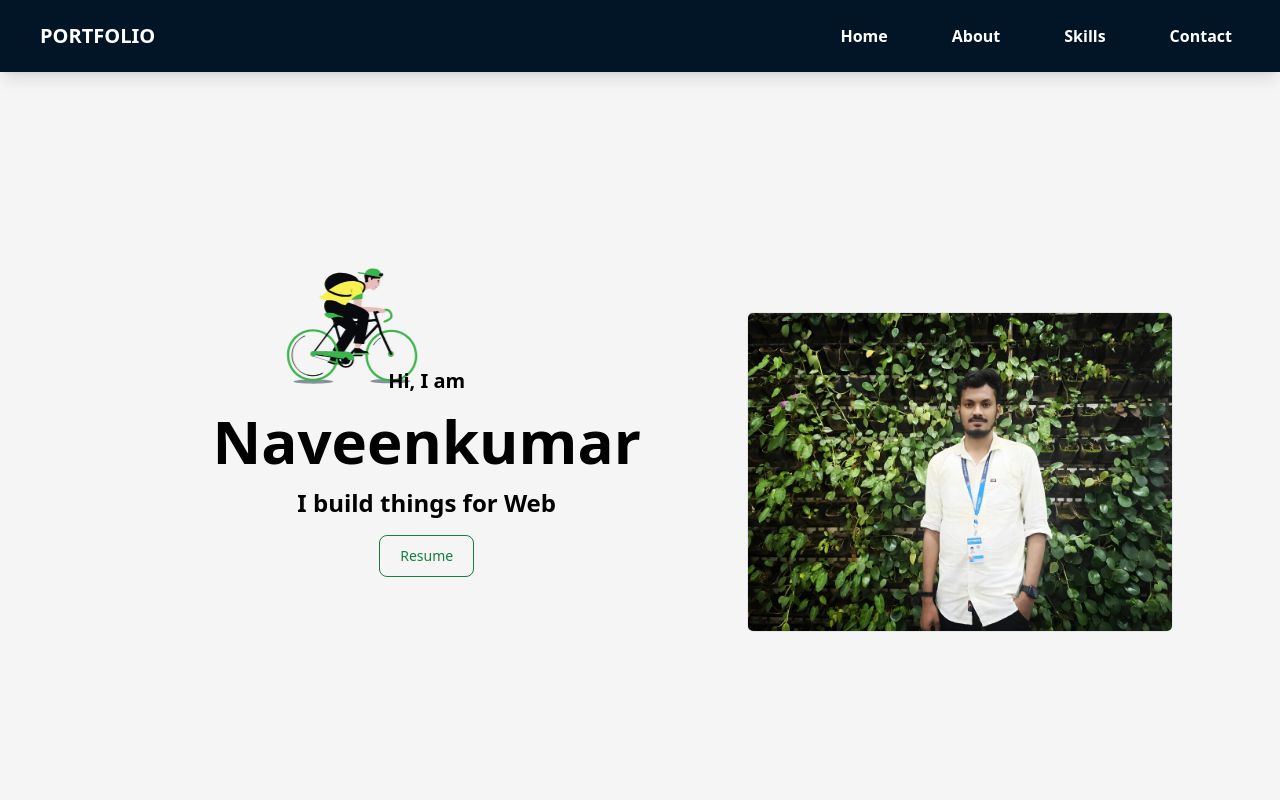
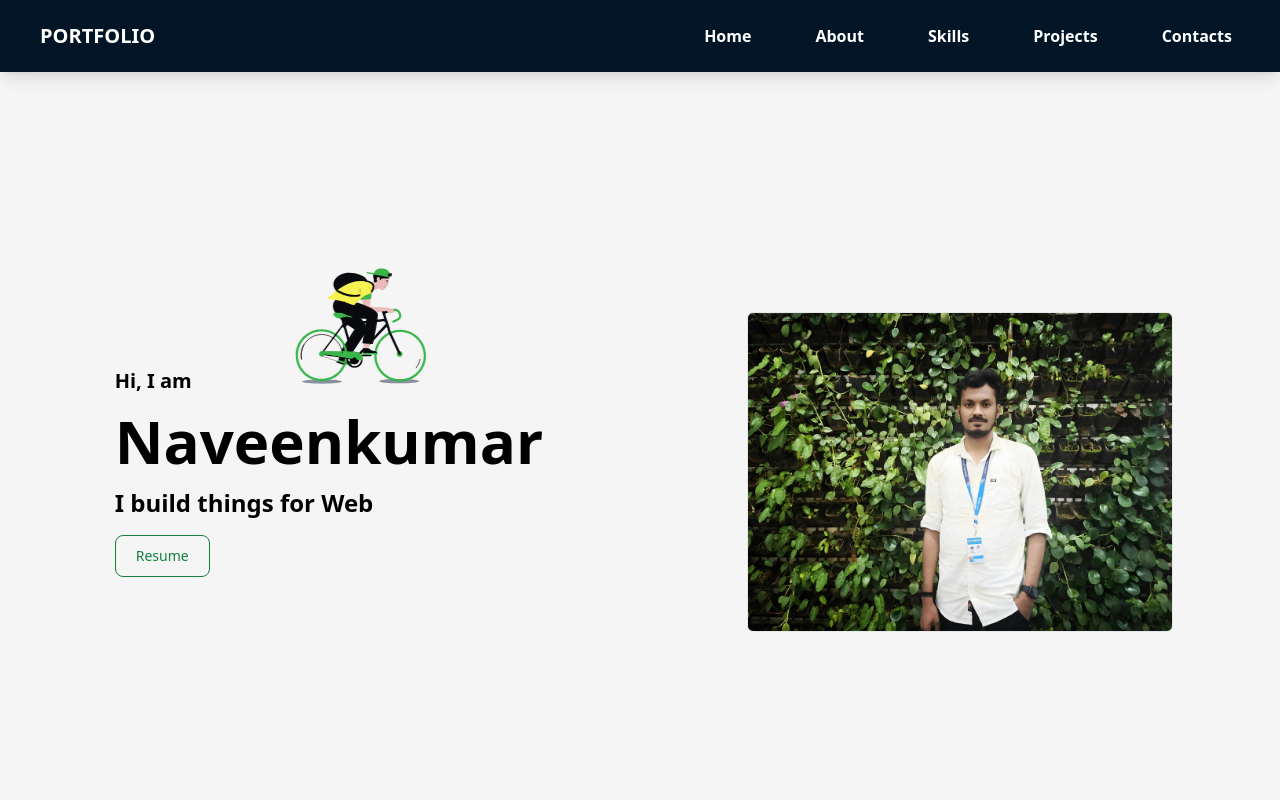
Before and after one commit to naveensivakumar14/myPortfolio-react, a React (Vite) app: page / in a window 1280 px wide. Shown: the top 800 px of the page. Built offline with nearby package versions, Linux system fonts and the light colour scheme.

Commit message:
Navbar scroll updated

```diff
--- a/package.json
+++ b/package.json
@@ -19,6 +19,8 @@
     "lottie-react": "^2.4.0",
     "react": "^18.3.1",
     "react-dom": "^18.3.1",
+    "react-router-dom": "^6.26.2",
+    "react-scroll": "^1.9.0",
     "react-slick": "^0.30.2",
     "slick-carousel": "^1.8.1"
   },
--- a/src/App.jsx
+++ b/src/App.jsx
@@ -5,6 +5,7 @@ import About from './components/About'
 import Skills from './components/Skills'
 import Details from './components/Details'
 import MultipleItems from './components/Works'
+import ContactMe from './components/Contact'
 import Footer from './components/Footer'
 
 import './App.css'
@@ -16,12 +17,15 @@ function App() {
   //apperance App
   return (
     <>
+
       <Navbar/>
-      <Hero/>
-      <About/>
-      <Skills/>
-      <MultipleItems/>
+      <div id="Home"><Hero/></div>
+      <div id="About"><About/></div>
+      <div id="Skills"><Skills/></div>
+      <div id="Projects"><MultipleItems/></div>
       <Details/>
+      <div id="Contact"><ContactMe/></div>
+
       <Footer/>
     </>
   )
--- a/src/components/About.jsx
+++ b/src/components/About.jsx
@@ -7,6 +7,8 @@ import nde from '../assets/images/node-black.png'
 import AOS from 'aos'
 import 'aos/dist/aos.css'
 import { useEffect } from 'react'
+
+
 
 
 
@@ -26,12 +28,15 @@ function About(){
                 <h1 className="text-xl text-center pb-4 font-bold md:text-2xl">MERN STACK DEVELOPER</h1>
                 <p className=" leading-6 pb-4 text-justify font-semibold md:my-6 md:text-xl">I am a passionate and creative MERN Stack developer, dedicated to building efficient, full-stack web applications.
                 My focus is on writing clean, modular code while bringing innovative ideas to life in the digital world.</p>
+
                 <div className='flex justify-center gap-5 py-4 md:gap-8'>
                     <img className='w-[10%] transform hover:-translate-y-1' src={mongo} alt="" />
                     <img className='w-[10%] transform hover:-translate-y-1'  src={exp} alt="" />
                     <img className='w-[10%] transform hover:-translate-y-1'  src={rct} alt="" />
                     <img className='w-[10%] transform hover:-translate-y-1'  src={nde} alt="" />
                 </div>
+
+
                 <div className='flex justify-center py-4'>
                     {/* <button type="button" class="text-blue-700 hover:text-white border border-blue-700 hover:bg-blue-600 focus:ring-4 focus:outline-none focus:ring-blue-300 font-medium rounded-lg text-sm px-5 py-2.5 text-center me-2 mb-2 dark:border-blue-500 dark:text-blue-500 dark:hover:text-white dark:hover:bg-blue-500 dark:focus:ring-blue-800 ml-2 mt-4">LinkedIn</button> */}
                     <button type="button" class="text-gray-900 hover:text-white border border-gray-800 hover:bg-gray-900 focus:ring-4 focus:outline-none focus:ring-gray-300 font-medium rounded-lg text-sm px-5 py-2.5 text-center me-2 mb-2 dark:border-gray-600 dark:text-gray-400 dark:hover:text-white dark:hover:bg-gray-600 dark:focus:ring-gray-800 ml-2 mt-4"><a href="https://www.linkedin.com/in/naveenksivakumar/" target='_blank'>LinkedIn </a></button>
--- /dev/null
+++ b/src/components/Contact.jsx
@@ -0,0 +1,48 @@
+function ContactMe() {
+    return (
+      <div className="h-[70vh] md:h-screen bg-[#dcffd2]">
+        <div className="pt-10 md:pt-20">
+          <div className="p-4 md:p-8">
+            <h1 className=" text-center pb-8 font-light text-2xl md:text-3xl lg:text-5xl">Contact Me</h1>
+            <form className="flex flex-col py-5 px-8 md:px-0 md:py-0 items-center">
+              <div className="md:w-3/4 lg:w-2/3 xl:w-1/2">
+                <div className="flex flex-col md:flex-row">
+                  <input
+                    id="name"
+                    type="text"
+                    className="my-2 py-2 px-4 rounded-md bg-gray-900 text-gray-300 w-full md:w-1/2 md:mr-2 outline-none focus:ring-2 focus:ring-blue-600"
+                    placeholder="Name"
+                  />
+                  <input
+                    id="email"
+                    type="email"
+                    className="my-2 py-2 px-4 rounded-md bg-gray-900 text-gray-300 w-full md:w-1/2 md:ml-2 outline-none focus:ring-2 focus:ring-blue-600"
+                    placeholder="Email"
+                  />
+                </div>
+                <input
+                  id="subject"
+                  type="text"
+                  placeholder="Subject"
+                  className="my-2 py-2 px-4 rounded-md bg-gray-900 text-gray-300 w-full outline-none focus:ring-2 focus:ring-blue-600"
+                />
+                <textarea
+                  id="message"
+                  rows="5"
+                  placeholder="Say Something"
+                  className="my-2 py-2 px-4 rounded-md bg-gray-900 text-gray-300 w-full outline-none focus:ring-2 focus:ring-blue-600"
+                ></textarea>
+              </div>
+              <button
+                className="border-2 text-md mt-5 rounded-md py-2 px-4 bg-gray-900 hover:bg-blue-700 text-gray-100 transition duration-300 ease-in-out focus:outline-none focus:ring-2 focus:ring-blue-600"
+              >
+                Send Message
+              </button>
+            </form>
+          </div>
+        </div>
+      </div>
+    );
+  }
+
+  export default ContactMe;
--- a/src/components/Hero.jsx
+++ b/src/components/Hero.jsx
@@ -1,16 +1,15 @@
 import heroimg from "../assets/images/heroimg.jpg";  // Update the extension accordingly
-
-import "../index.css"
-
 import Resume from "../assets/images/Naveen S.pdf"
 
+//Lottie Animation Library
 import Lottie from "lottie-react";
 import Cycle from "../Cycle.json";
 
+//Animation on Scroll
 import AOS from 'aos'
 import 'aos/dist/aos.css'
 import { useEffect } from 'react'
-
+import "../index.css"
 
 function Hero(){
 
@@ -19,26 +18,27 @@ function Hero(){
     AOS.init({duration:3000});
 },[])
 
-
     return(
 
         <div className=" bg-[#F5F5F5] h-[80vh]  flex flex-col justify-evenly items-center md:h-screen md:flex-row md:justify-center">
 
+            {/* Lottie-react animation element */}
             <div className="w-24 animate-slide  absolute top-[40%] left-[0] md:w-40 md:top-[30%] md:left-[15%]">
-                <Lottie loop={true} animationData={Cycle}/>
+                <Lottie loop={true} animationData={Cycle}  />
             </div>
 
-            <div className="w-[80%] text-center md:w-1/2 mt-0" data-aos="fade-up">
+            {/* Hero Section content */}
+            <div className="w-[80%] text-center md:w-1/2 md:text-left" data-aos="fade-up">
                 <p className="text-xl p-2 font-bold">Hi, I am</p>
                 <h1 className="text-3xl p-2 font-bold md:text-6xl">Naveenkumar</h1>
                 <h3 className=" p-2 font-bold md:text-2xl ">I build things for Web</h3>
                 <button type="button" class="text-green-700 hover:text-white border border-green-700 hover:bg-green-800 focus:ring-4 focus:outline-none focus:ring-green-300 font-medium rounded-lg text-sm px-5 py-2.5 text-center ml-2 me-2 my-2 dark:border-green-500 dark:text-green-500 dark:hover:text-white dark:hover:bg-green-600 dark:focus:ring-green-800"><a href={Resume} download='Naveenkumar'>Resume</a></button>
             </div>
 
+            {/* Hero Image */}
             <div className="w-[70%] h-auto my-5 rounded-sm md:w-1/3" data-aos="fade-up">
                 <img className="w-fit border rounded-md" src={heroimg} alt="profile" />
             </div>
-
 
         </div>
 
--- a/src/components/Navbar.jsx
+++ b/src/components/Navbar.jsx
@@ -1,4 +1,5 @@
 import { useState } from "react";
+import { Link } from "react-scroll";
 
 function Navbar(){
 
@@ -19,13 +20,12 @@ function Navbar(){
 
             {/* Desktop navigation */}
             <ul className="justify-around gap-12 font-bold hidden md:flex">
-                <li className="p-2">Home</li>
-                <li className="p-2">About</li>
-                <li className=" p-2">Skills</li>
-                <li className="p-2">Contact</li>
+                <li className="p-2"><Link to="Home"  smooth={true} duration={500}>Home</Link></li>
+                <li className="p-2"><Link to="About"  smooth={true} duration={500}>About</Link></li>
+                <li className=" p-2"><Link to="Skills"  smooth={true} duration={500}>Skills</Link></li>
+                <li className=" p-2"><Link to="Projects"  smooth={true} duration={500}>Projects</Link></li>
+                <li className="p-2"><Link to="Contact"  smooth={true} duration={500}>Contacts</Link></li>
             </ul>
-
-
 
 
             {/* Toggle button */}
@@ -38,14 +38,15 @@ function Navbar(){
 
           {/* Mobile navigation */}
         <div
-          className={`fixed top-16 right-0 h-screen min-w-[40%] bg-[#021526] text-white flex flex-col items-center gap-4 font-semibold text-lg transition-transform duration-500 ease-in-out transform ${
+          className={`fixed top-16 right-0 h-screen min-w-[40%]  bg-[#021526] text-white flex flex-col items-center gap-4 font-semibold transition-transform duration-500 ease-in-out transform ${
             isOpen ? "translate-x-0" : "translate-x-full"
           } md:hidden`}
         >
-          <li className="list-none w-full text-center p-2">Home</li>
-          <li className="list-none w-full text-center p-2">About</li>
-          <li className="list-none w-full text-center p-2">Skills</li>
-          <li className="list-none w-full text-center p-2">Contact</li>
+          <li className="list-none w-full text-center p-2"><Link to="Home"  smooth={true} duration={500}>Home</Link></li>
+          <li className="list-none w-full text-center p-2"><Link to="About"  smooth={true} duration={500}>About</Link></li>
+          <li className="list-none w-full text-center p-2"><Link to="Skills"  smooth={true} duration={500}>Skills</Link></li>
+          <li className="list-none w-full text-center p-2"><Link to="Projects"  smooth={true} duration={500}>Projects</Link></li>
+          <li className="list-none w-full text-center p-2"><Link to="Contact"  smooth={true} duration={500}>Contacts</Link></li>
         </div>
 
 
--- a/src/index.css
+++ b/src/index.css
@@ -148,13 +148,13 @@ button:focus-visible {
       transform: translateX(0);
     }
     50% {
-      transform: translateX(100px); /* Moves 100px right */
+      transform: translateX(200px); /* Moves 200px right */
     }
     100% {
-      transform: translateX(400px); /* Back to original position */
+      transform: translateX(300px); /* Back to original position */
     }
   }
   .animate-slide {
-    animation: slide 5s infinite; /* Repeat the animation infinitely */
+    animation: slide 5s infinite;
   }
 }
```
Also changed, not shown: 1 other file (tests, documents, lock files or other folders).
